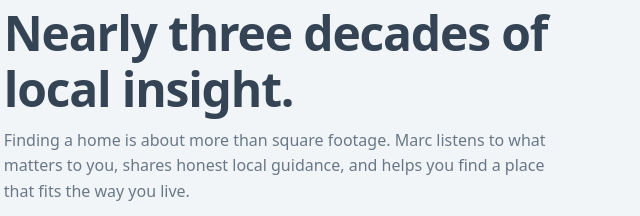
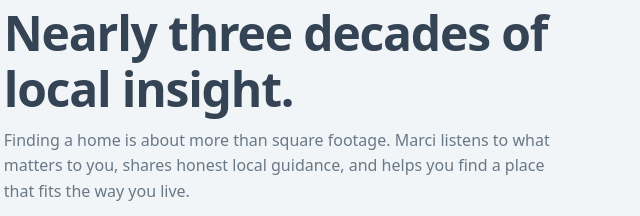
Before and after one commit to johneduardross/marcimetzger, a plain HTML site: page index.html in a window 1280 px wide. Shown: the part 4880-5096 px from the top of the page, 613-1253 px from the left. Drawn offline with Linux system fonts and the light colour scheme.

Commit message:
name correciton

```diff
--- a/index.html
+++ b/index.html
@@ -895,7 +895,7 @@
 				<div class="about-copy">
 					<p class="eyebrow">Meet Marci Metzger</p>
 					<h2>Nearly three decades of local insight.</h2>
-					<p>Finding a home is about more than square footage. Marc listens to what matters to you, shares honest local guidance, and helps you find a place that fits the way you live.</p>
+					<p>Finding a home is about more than square footage. Marci listens to what matters to you, shares honest local guidance, and helps you find a place that fits the way you live.</p>
 					<p>With nearly 30 years of real estate experience, Marc is here to make the process clear, thoughtful, and a little less overwhelming—from your first viewing to closing day.</p>
 				</div>
 			</div>
```
